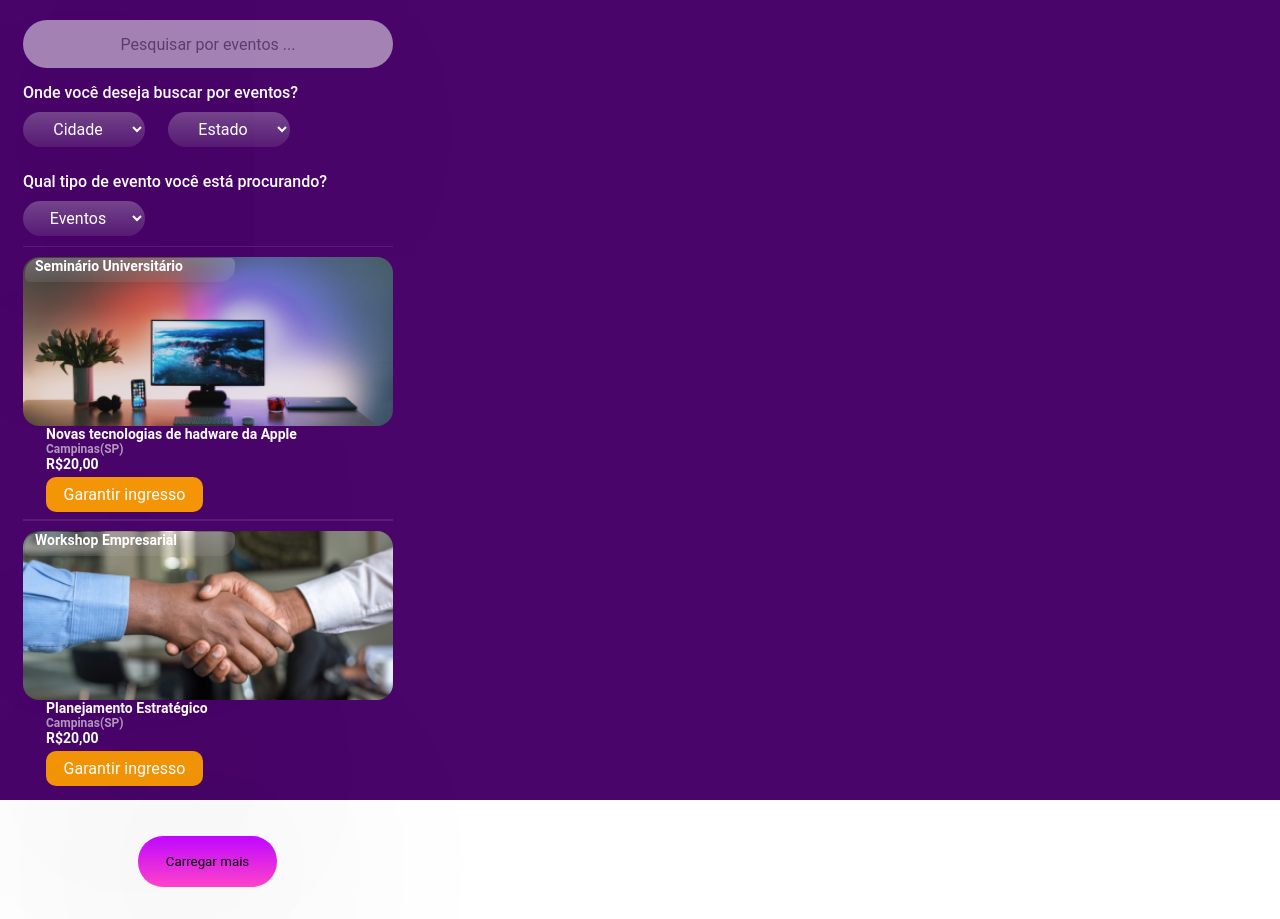
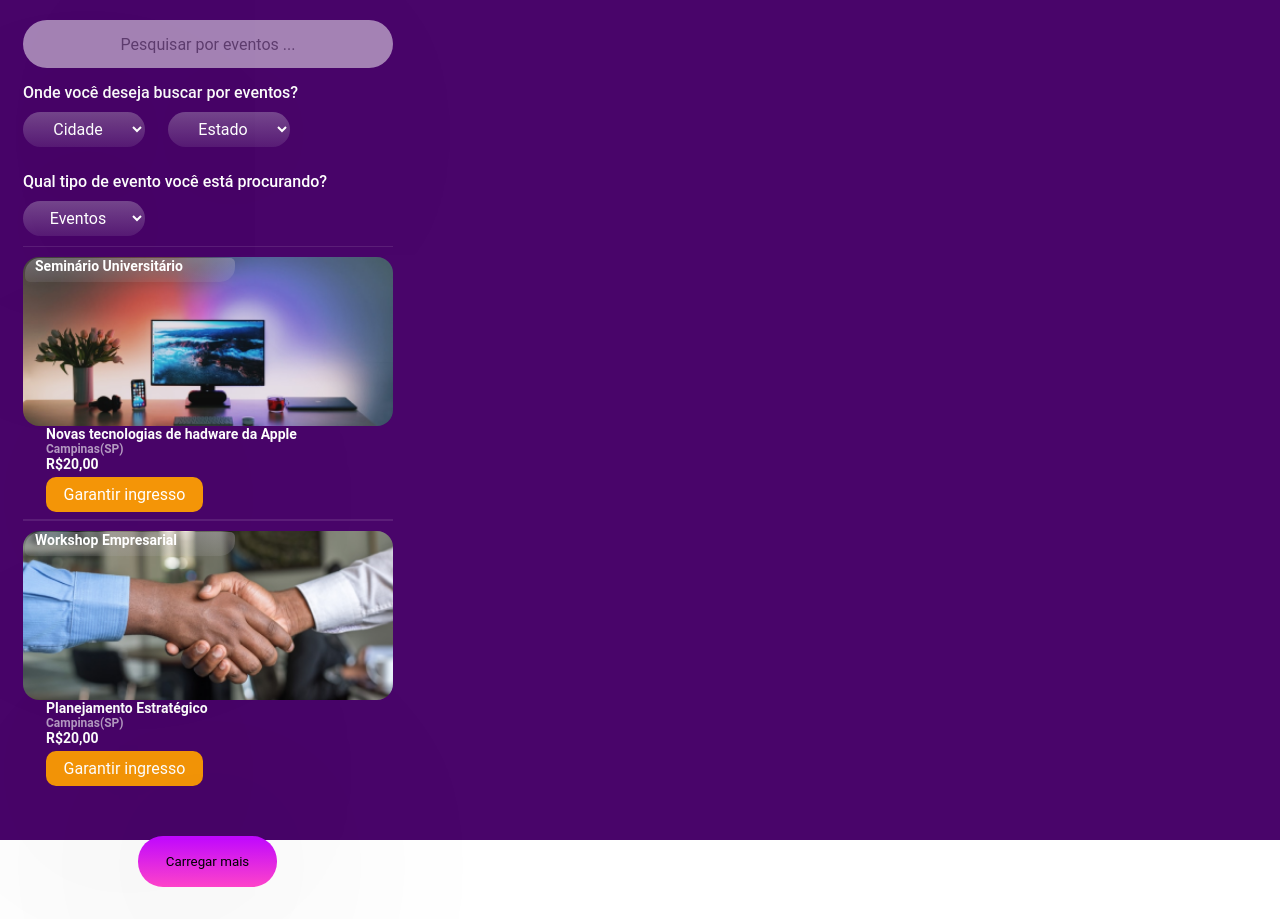
Before and after one commit to Matheuss-f/Desafio---Mblabs, a React (Create React App) app: page /feed in a window 1280 px wide. Built offline with nearby package versions, Linux system fonts and the light colour scheme; a web font is replaced by a local one.

Commit message:
Alteração nos estilos da tela de feed

```diff
--- a/src/containers/compra/styles.js
+++ b/src/containers/compra/styles.js
@@ -4,10 +4,9 @@ import { Link } from "react-router-dom";
 
 export const Container = styled.div `
     background: #DCC9E2;
-    height: 100vh;
-    width: 415px;
+    height: 105vh;
+    width: 425px;
     position: absolute;
-
 `
 
 export const ContainerHeader = styled.div `
--- a/src/containers/feed/styles.js
+++ b/src/containers/feed/styles.js
@@ -3,8 +3,8 @@ import { Link } from "react-router-dom";
 
 
 export const Container = styled.div`
-    background-color: #49056A;
-    height: 100vh;
+    background: #49056A;
+    height: 105vh;
 `
 
 export const ContainerNav = styled.nav`
```
